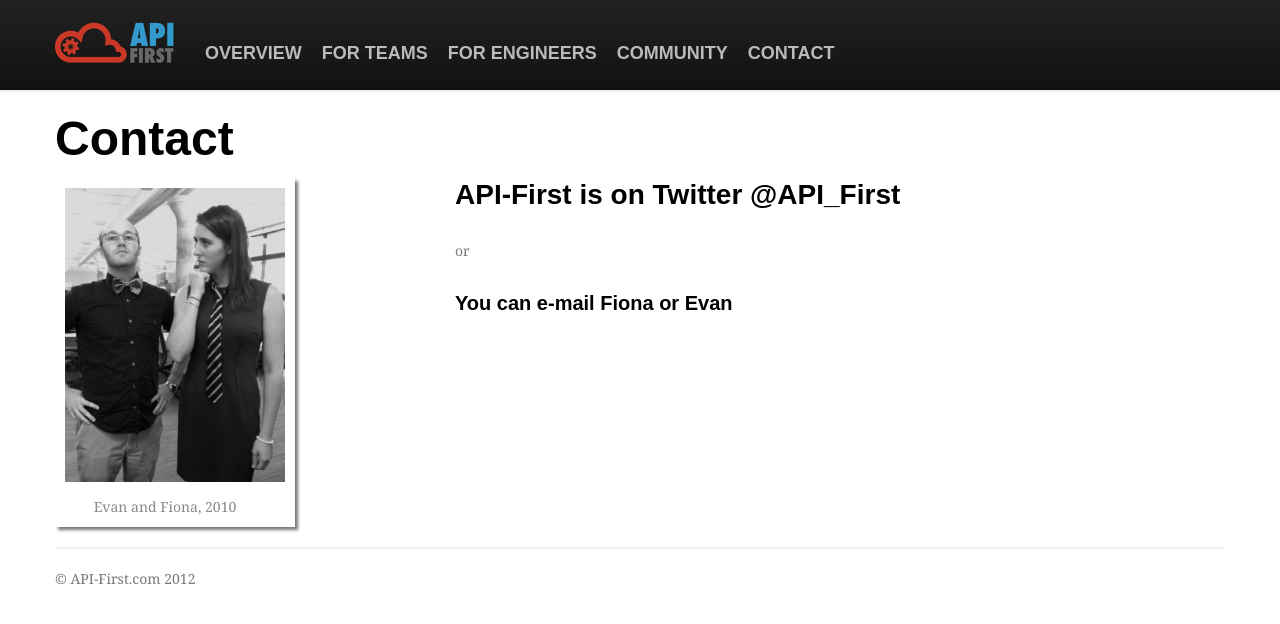
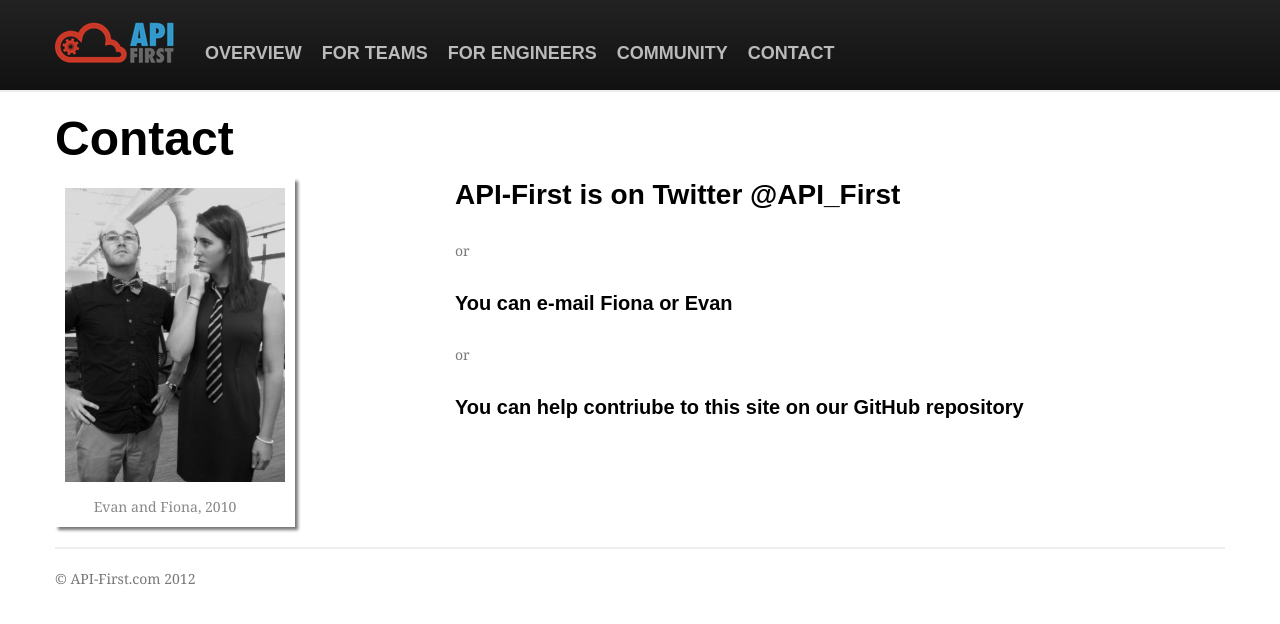
Before and after one commit to evantahler/api-first, a Jekyll site: the page built from pages/contact.md, in a window 1280 px wide. Shown: the top 624 px of the page. Built offline with Jekyll 4.4.1, drawn with Linux system fonts in a browser that asks for light colours; some web fonts are replaced; Markdown is read by kramdown in place of the engine named in the settings.

Commit message:
add github as contact

```diff
--- a/pages/contact.md
+++ b/pages/contact.md
@@ -20,6 +20,10 @@ title: API First - Contact
     <p>or</p>
     <br>
     <h4>You can e-mail <a href="mailto:fiona@api-first.com">Fiona</a> or <a href="mailto:evan@api-first.com">Evan</a></h4>
+    <br>
+    <p>or</p>
+    <br>
+    <h4>You can help contriube to this site on <a href="http://github.com/evantahler/api-first">our GitHub repository</a></h4>
   </div>
 
 </div>
```
